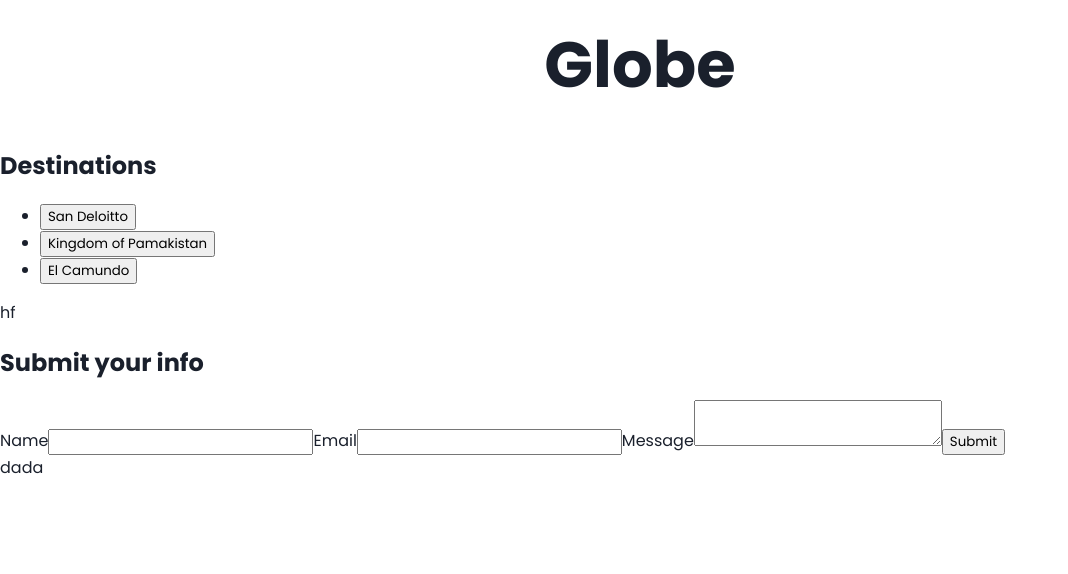
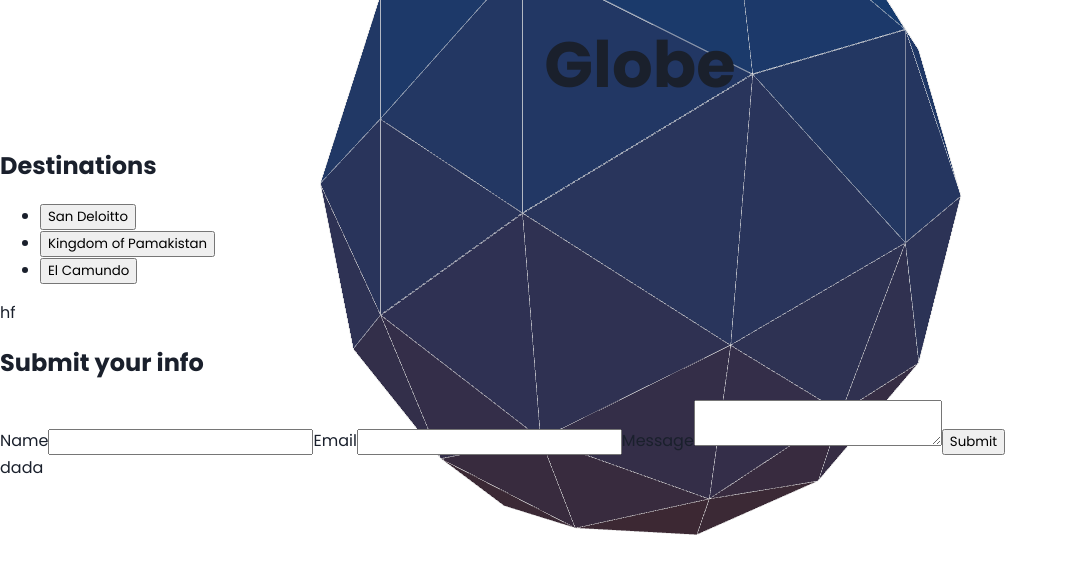
Before and after one commit to tBaronDar/ergasies-web-dev, a React (Vite) app: page /ex-05 in a window 1280 px wide. Shown: the top 574 px of the page, without its empty margins (0-1068 px from the left). Built offline with nearby package versions, Linux system fonts and the light colour scheme.

Commit message:
added globe animation

```diff
--- /dev/null
+++ b/src/pages/exercise-5/components/globe.jsx
@@ -0,0 +1,41 @@
+import { useRef } from 'react';
+import { useFrame, Canvas } from '@react-three/fiber';
+
+import styles from './globe.module.css';
+
+function GlobeMesh({ selectedDestination }) {
+  const group = useRef();
+  useFrame((state, delta) => {
+    group.current.rotation.y += delta * 0.1;
+    if (selectedDestination) {
+      if (group.current.position.x < 1) {
+        group.current.position.x += 0.5 * delta;
+      }
+    }
+  });
+  return (
+    <group position={[0, 1, -1]} ref={group}>
+      <mesh scale={1.001}>
+        <icosahedronGeometry args={[2, 2, 2]} />
+        <meshBasicMaterial color='white' wireframe />
+      </mesh>
+      <mesh scale={1.001}>
+        <icosahedronGeometry args={[2, 2, 2]} />
+        <meshStandardMaterial color='white' flatShading />
+      </mesh>
+    </group>
+  );
+}
+
+export default function Globe({ selectedDestination }) {
+  return (
+    <div className={styles.canvas}>
+      <Canvas
+        camera={{ position: [0, 0, 2.2], near: 0.1, far: 10, fov: 90, aspect: window.innerWidth / window.innerHeight }}>
+        <ambientLight intensity={0.05} />
+        <hemisphereLight color='#0099ff' groundColor='#aa5500' intensity={0.5} position={[0, 4, 2]} />
+        <GlobeMesh selectedDestination={selectedDestination} />
+      </Canvas>
+    </div>
+  );
+}
--- /dev/null
+++ b/src/pages/exercise-5/components/globe.module.css
@@ -0,0 +1,8 @@
+.canvas {
+  position: absolute;
+  top: 0;
+  left: 0;
+  width: 100%;
+  height: 100%;
+  z-index: 0;
+}
--- a/src/pages/exercise-5/ex-05.jsx
+++ b/src/pages/exercise-5/ex-05.jsx
@@ -1,26 +1,7 @@
-import { Canvas, useFrame } from '@react-three/fiber';
-import { useRef, useState } from 'react';
+import { useState } from 'react';
 import SideForm from './components/side-form';
 import styles from './ex-05.module.css';
-
-function Globe() {
-  const group = useRef();
-  useFrame((state, delta) => {
-    group.current.rotation.y += delta * 0.1;
-  });
-  return (
-    <group position={[0, 1, -3]} ref={group}>
-      <mesh scale={1.001}>
-        <icosahedronGeometry args={[1.5, 2, 2]} />
-        <meshBasicMaterial color='white' wireframe />
-      </mesh>
-      <mesh>
-        <icosahedronGeometry args={[1.5, 2, 2]} />
-        <meshStandardMaterial color='white' flatShading />
-      </mesh>
-    </group>
-  );
-}
+import Globe from './components/globe';
 
 function Ex05Page() {
   const [selectedDestination, setSelectedDestination] = useState(null);
@@ -30,14 +11,14 @@ function Ex05Page() {
   };
 
   return (
+    <>
+      <Globe selectedDestination={selectedDestination} />
       <div className={styles.container}>
-      <div className={styles.canvasContainer}>
-        <Canvas camera={{ position: [0, 1, 100], near: 0.1, far: 200, fov: 75 }}>
-          <ambientLight intensity={0.05} />
-          <hemisphereLight color='#0099ff' groundColor='#aa5500' intensity={0.5} position={[0, 4, 2]} />
+        {/* <Globe /> */}
+
+        {/* <div className={styles.canvasContainer}>
         <Globe />
-        </Canvas>
-      </div>
+        </div> */}
         <header className={styles.header}>
           <h1>Globe</h1>
         </header>
@@ -57,10 +38,11 @@ function Ex05Page() {
             </ul>
           </nav>
           <section className={styles.section}>hf</section>
-        <SideForm selectedDestination={selectedDestination} />
+          <SideForm />
         </div>
         <footer className={styles.footer}>dada</footer>
       </div>
+    </>
   );
 }
 
--- a/src/pages/exercise-5/ex-05.module.css
+++ b/src/pages/exercise-5/ex-05.module.css
@@ -4,16 +4,7 @@
   width: 100vw;
   flex-direction: column;
   position: relative;
-  overflow: hidden;
-}
-
-.canvasContainer {
-  position: absolute;
-  top: 0;
-  left: 0;
-  width: 1920px;
-  height: 1920px;
-  z-index: 0;
+  /* overflow: hidden; */
 }
 
 .header {
```
Lines whose indentation alone changed are shown as unchanged.
